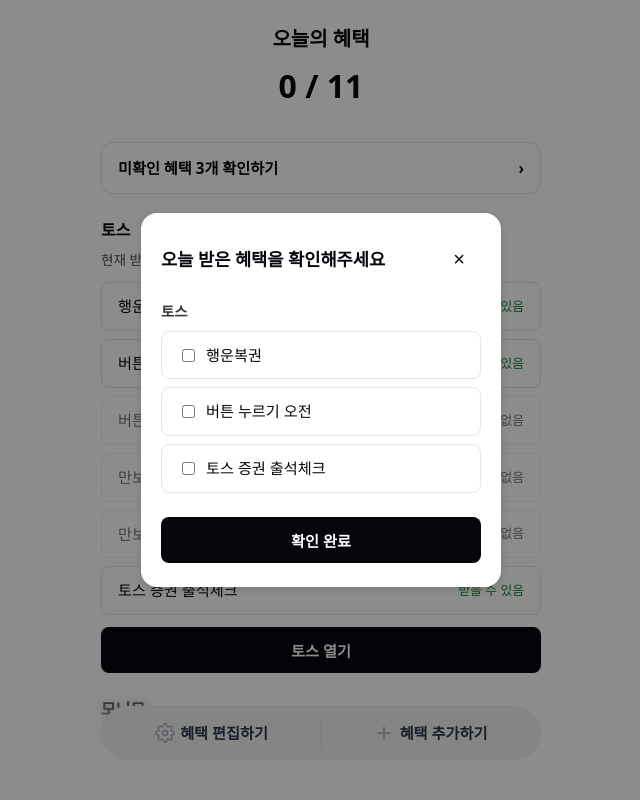
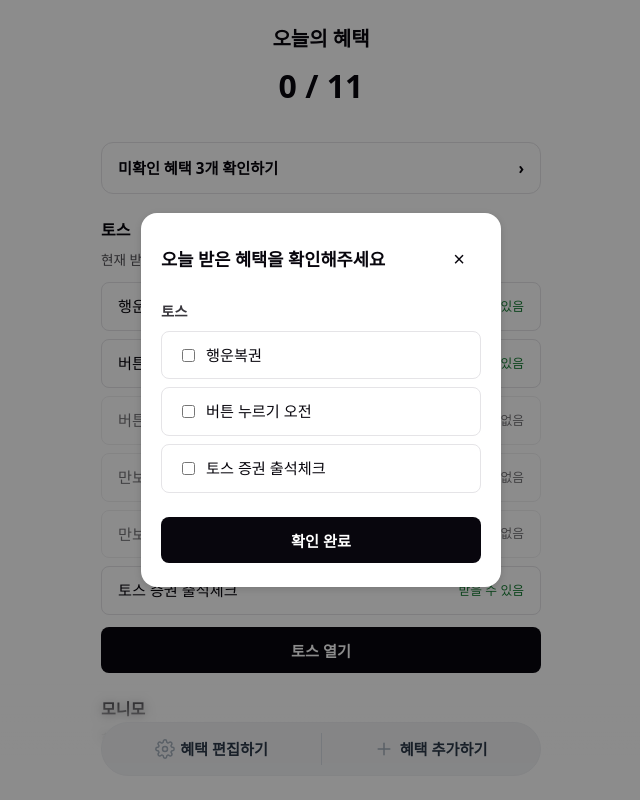
Before and after one commit to cumber96/Product_04, a React (Vite) app: page / in a window 1280 px wide. Shown: the top 800 px of the page, without its empty margins (319-959 px from the left). Built offline with nearby package versions, Linux system fonts and the light colour scheme.

Commit message:
style: tighten floating bar bottom spacing from 2.5rem to 1.5rem
Real-device QA confirmed the fixed-position fix holds the bar steady
across scroll, but the 2.5rem gap read as too much dead air above the
bottom edge.

```diff
--- a/src/features/home/Home.css
+++ b/src/features/home/Home.css
@@ -57,7 +57,7 @@
   position: fixed;
   left: var(--page-padding-inline);
   right: var(--page-padding-inline);
-  bottom: calc(env(safe-area-inset-bottom, 0px) + 2.5rem);
+  bottom: calc(env(safe-area-inset-bottom, 0px) + 1.5rem);
   margin-inline: auto;
   display: flex;
   align-items: stretch;
```
